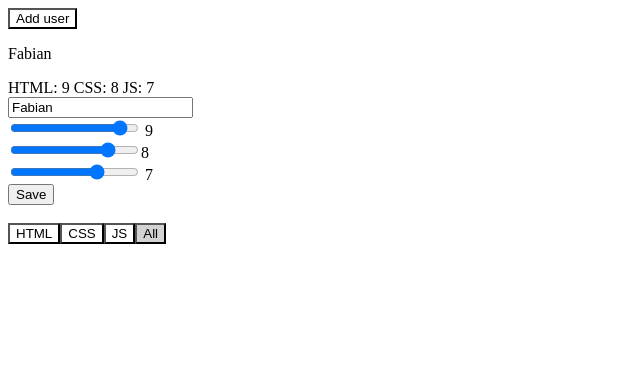
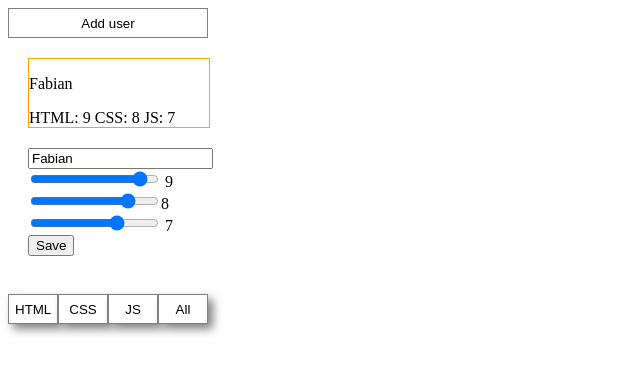
Before and after one commit to aelenia/react-project, a React (Create React App) app: page / in a window 1280 px wide. Shown: the top 374 px of the page, without its empty margins (0-640 px from the left). Built offline with nearby package versions, Linux system fonts and the light colour scheme.

Commit message:
Add styles

```diff
--- a/src/App.js
+++ b/src/App.js
@@ -4,17 +4,17 @@ import UserItem from './components/UserItem'
 import Button from './components/Button'
 import Filter from './components/Filter'
 
-
 class App extends Component {
   render() {
     return (
       <React.Fragment>
         <Button
+          width={200}
           text="Add user"
           isSelected={false}
           onClick={event => console.log(event)}
         />
-       <div>
+        <div>
           <UserItem name={'Fabian'} skills={{ html: 9, css: 8, js: 7 }} />
           <Form
             name={'Fabian'}
@@ -22,11 +22,10 @@ class App extends Component {
             onEnter={event => console.log(event)}
             onSave={event => console.log(event)}
           />
-      </div>
+        </div>
         <br />
         <Filter selected={3} onClick={index => console.log(index)} />
       </React.Fragment>
-
     )
   }
 }
--- a/src/components/Button.js
+++ b/src/components/Button.js
@@ -1,14 +1,24 @@
 import React, { Component } from 'react'
+import { css } from 'emotion'
 
 export default class Button extends Component {
   render() {
     return (
       <button
+        className={`${this.styles} ${this.props.extraClass}`}
         onClick={this.props.onClick}
-        style={{ background: this.props.isSelected ? 'lightgray' : 'white' }}
       >
         {this.props.text}
       </button>
     )
   }
+
+  get styles() {
+    return css`
+      width: ${this.props.width || 50}px;
+      height: ${this.props.height || 30}px;
+      border: ${this.props.border || 1}px solid grey;
+      background: ${this.props.background || 'white'};
+    `
+  }
 }
--- a/src/components/Filter.js
+++ b/src/components/Filter.js
@@ -1,26 +1,31 @@
 import React, { Component } from 'react'
 import Button from './Button'
+import { css } from 'emotion'
 
 export default class Filter extends Component {
   render() {
     return (
       <React.Fragment>
         <Button
+          extraClass={this.styles}
           text="HTML"
           onClick={event => this.props.onClick(0)}
           isSelected={this.props.selected === 0}
         />
         <Button
+          extraClass={this.styles}
           text="CSS"
           onClick={event => this.props.onClick(1)}
           isSelected={this.props.selected === 1}
         />
         <Button
+          extraClass={this.styles}
           text="JS"
           onClick={event => this.props.onClick(2)}
           isSelected={this.props.selected === 2}
         />
         <Button
+          extraClass={this.styles}
           text="All"
           onClick={event => this.props.onClick(3)}
           isSelected={this.props.selected === 3}
@@ -28,4 +33,10 @@ export default class Filter extends Component {
       </React.Fragment>
     )
   }
+
+  get styles() {
+    return css`
+      box-shadow: ${this.props.shadow || '5px 5px 10px grey'};
+    `
+  }
 }
--- a/src/components/UserEdit.js
+++ b/src/components/UserEdit.js
@@ -1,10 +1,11 @@
 import React, { Component } from 'react'
+import { css } from 'emotion'
 
 export default class Form extends Component {
   render() {
     return (
       <div>
-        <form>
+        <form className={this.styles}>
           <div>
             <input type="text" value={this.props.name} />
           </div>
@@ -46,4 +47,10 @@ export default class Form extends Component {
       </div>
     )
   }
+
+  get styles() {
+    return css`
+      margin: ${this.props.margin || 20}px;
+    `
+  }
 }
--- a/src/components/UserItem.js
+++ b/src/components/UserItem.js
@@ -1,9 +1,10 @@
 import React, { Component } from 'react'
+import { css } from 'emotion'
 
 export default class UserItem extends Component {
   render() {
     return (
-      <div>
+      <div className={this.styles}>
         <p>{this.props.name}</p>
         <div>
           HTML: {this.props.skills.html} CSS: {this.props.skills.css} JS:{' '}
@@ -12,4 +13,12 @@ export default class UserItem extends Component {
       </div>
     )
   }
+
+  get styles() {
+    return css`
+      margin: ${this.props.margin || 20}px;
+      width: ${this.props.width || 180}px;
+      border: ${this.props.border || `1px solid orange`};
+    `
+  }
 }
```
